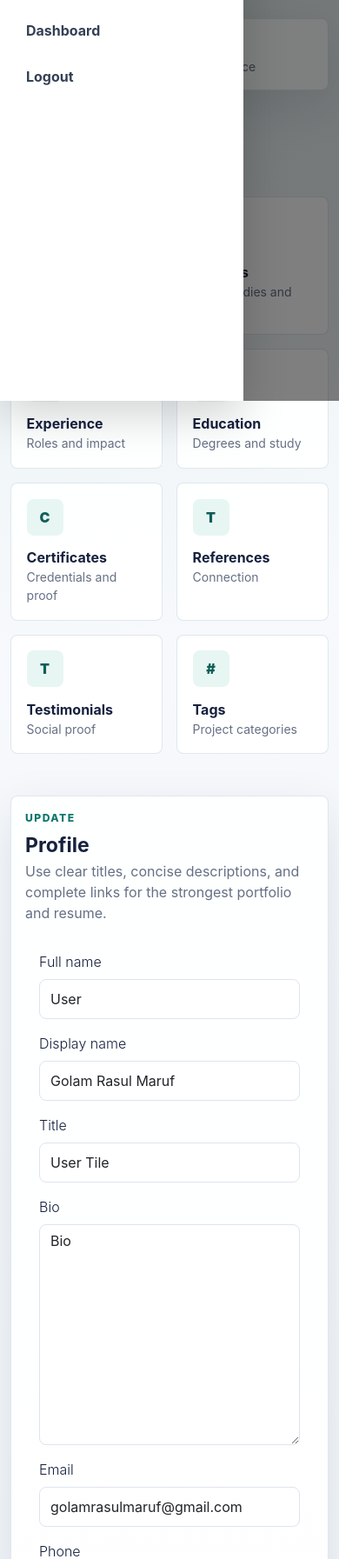
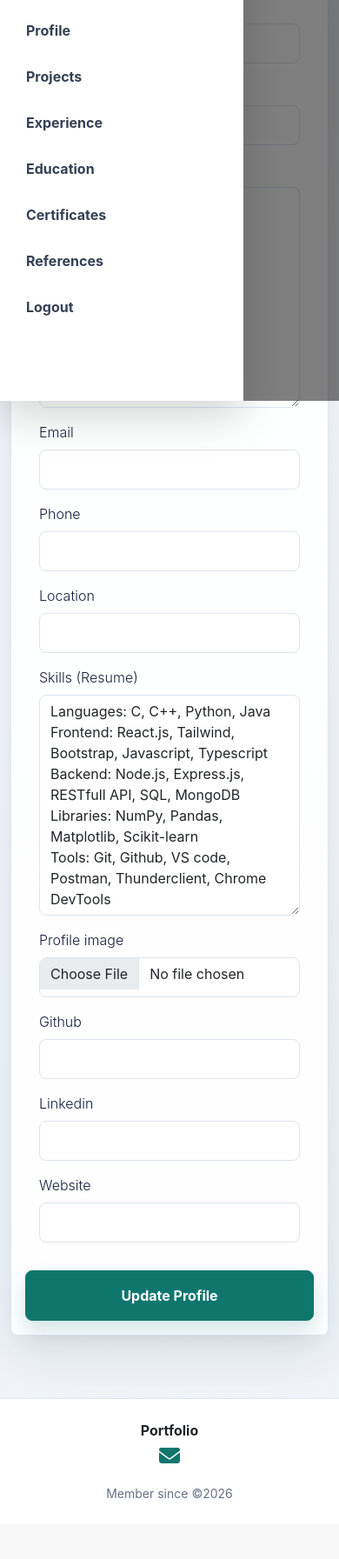
Before and after one commit to GRMaruf/Portfolio, a Django app: page /portfolio/dashboard/edit_profile in a window 390 px wide, after a click on "Menu". Shown: the part 383-2176 px from the top of the page at 87% size. After the commit the page ends 2106 px from the top, so only its background shows below. Run offline with Django 5.2, Linux system fonts and the light colour scheme; a user stored in the database is signed in; data comes from the database, SQL or seed files in the repository; data that the repository does not hold is empty.

Commit message:
Update: Dashboard and UI

```diff
--- a/authentication/views.py
+++ b/authentication/views.py
@@ -14,6 +14,11 @@ def user_register(request):
         form = RegisterForm(request.POST)
         if form.is_valid():
             form.save()
+
+            Profile.objects.create(
+                user = form.instance
+            )
+
             return redirect('login')
         else:
             context['form'] = form
--- a/portfolio/forms.py
+++ b/portfolio/forms.py
@@ -29,16 +29,23 @@ Tools: Git, Github, VS code, Postman, Thunderclient, Chrome DevTools
             })
         }
 
-class TagForm(FormControlMixin, forms.ModelForm):
-    class Meta:
-        model = Tag
-        fields = '__all__'
-
 class ProjectForm(FormControlMixin, forms.ModelForm):
     class Meta:
         model = Project
         fields = '__all__'
         exclude = ['profile',]
+
+        widgets = {
+            'tags': forms.Textarea({
+                'placeholder': "Use comma ',' to seperate skills, \ne.g. Django, Python, PostgreSQL, Bootstrap etc."
+            }),
+            'start_date': forms.DateInput(attrs={
+                'type':'date'
+            }),
+            'end_date': forms.DateInput(attrs={
+                'type':'date'
+            }),
+        }
 
     def __init__(self, *args, **kwargs):
         super().__init__(*args, **kwargs)
@@ -63,12 +70,6 @@ class CertificateForm(FormControlMixin, forms.ModelForm):
         fields = '__all__'
         exclude = ['profile',]
 
-class TestimonialForm(FormControlMixin, forms.ModelForm):
-    class Meta:
-        model = Testimonial
-        fields = '__all__'
-        exclude = ['profile',]
-
 class ReferenceForm(FormControlMixin, forms.ModelForm):
     class Meta:
         model = Reference
--- a/portfolio/templates/dashboard.html
+++ b/portfolio/templates/dashboard.html
@@ -26,11 +26,11 @@
     }
 
     .dash-action {
-      background: rgba(255, 255, 255, 0.92);
+      background: linear-gradient(180deg, var(--brand) 0%, #eef3f8 100%);
       border: 1px solid rgba(221, 229, 238, 0.92);
       border-radius: 8px;
       color: var(--ink);
-      display: block;
+      display: inline;
       height: 100%;
       padding: 1.1rem;
       text-decoration: none;
@@ -129,110 +129,16 @@
       background: #fef2f2;
       color: #b42318;
     }
+
+    .sidebar {
+      width: 300px;
+    }
   </style>
 {% endblock %}
 
 {% block content %}
   <section class="dashboard-wrap">
     <div class="container">
-      <div class="dash-hero mb-4 reveal">
-        <div class="row align-items-end g-4">
-          <div class="col-lg-8">
-            <div class="eyebrow mb-2 text-white-50">Portfolio control room</div>
-            <h1 class="section-title mb-3">{{ heading|default:'Manage portfolio' }}</h1>
-            <p class="section-copy mb-0">Update the public site, resume, projects, skills, credentials, and testimonials from one focused workspace.</p>
-          </div>
-          <div class="col-lg-4">
-            <div class="d-flex flex-wrap gap-2 justify-content-lg-end">
-              <a href="{% url 'profile' request.user.username %}" class="btn btn-light">View Site</a>
-              <a href="{% url 'resume' request.user.username %}" class="btn btn-outline-light">Resume</a>
-              <a href="{% url 'projects' request.user.username %}" class="btn btn-outline-light">Projects</a>
-            </div>
-          </div>
-        </div>
-      </div>
-
-      <div class="row g-3 mb-4">
-        <div class="col-6 col-lg-3">
-          <div class="surface p-3 h-100">
-            <div class="h3 fw-bold mb-0">{{ profile.projects.count|default:'0' }}</div>
-            <div class="muted small">Projects</div>
-          </div>
-        </div>
-        <div class="col-6 col-lg-3">
-          <div class="surface p-3 h-100">
-            <div class="h3 fw-bold mb-0">{{ profile.experiences.count|default:'0' }}</div>
-            <div class="muted small">Experience</div>
-          </div>
-        </div>
-        <div class="col-6 col-lg-3">
-          <div class="surface p-3 h-100">
-            <div class="h3 fw-bold mb-0">{{ profile.certificates.count|default:'0' }}</div>
-            <div class="muted small">Certificates</div>
-          </div>
-        </div>
-      </div>
-
-      <div class="row g-3 mb-5">
-        <div class="col-6 col-md-4 col-xl-3">
-          <a class="dash-action" href="{% url 'edit_profile' %}">
-            <span class="dash-icon">P</span>
-            <div class="fw-bold">Profile</div>
-            <div class="muted small">Name, title, bio, links</div>
-          </a>
-        </div>
-        <div class="col-6 col-md-4 col-xl-3">
-          <a class="dash-action" href="{% url 'project' %}">
-            <span class="dash-icon">W</span>
-            <div class="fw-bold">Projects</div>
-            <div class="muted small">Case studies and links</div>
-          </a>
-        </div>
-
-        <div class="col-6 col-md-4 col-xl-3">
-          <a class="dash-action" href="{% url 'experience' %}">
-            <span class="dash-icon">E</span>
-            <div class="fw-bold">Experience</div>
-            <div class="muted small">Roles and impact</div>
-          </a>
-        </div>
-        <div class="col-6 col-md-4 col-xl-3">
-          <a class="dash-action" href="{% url 'education' %}">
-            <span class="dash-icon">D</span>
-            <div class="fw-bold">Education</div>
-            <div class="muted small">Degrees and study</div>
-          </a>
-        </div>
-        <div class="col-6 col-md-4 col-xl-3">
-          <a class="dash-action" href="{% url 'certificate' %}">
-            <span class="dash-icon">C</span>
-            <div class="fw-bold">Certificates</div>
-            <div class="muted small">Credentials and proof</div>
-          </a>
-        </div>
-        <div class="col-6 col-md-4 col-xl-3">
-          <a class="dash-action" href="{% url 'reference' %}">
-            <span class="dash-icon">T</span>
-            <div class="fw-bold">References</div>
-            <div class="muted small">Connection</div>
-          </a>
-        </div>
-        <div class="col-6 col-md-4 col-xl-3">
-          <a class="dash-action" href="{% url 'testimonial' %}">
-            <span class="dash-icon">T</span>
-            <div class="fw-bold">Testimonials</div>
-            <div class="muted small">Social proof</div>
-          </a>
-        </div>
-        <div class="col-6 col-md-4 col-xl-3">
-          <a class="dash-action" href="{% url 'add_tags' %}">
-            <span class="dash-icon">#</span>
-            <div class="fw-bold">Tags</div>
-            <div class="muted small">Project categories</div>
-          </a>
-        </div>
-      </div>
-
       {% if projects %}
         <section class="surface p-3 p-md-4 mb-4">
           <div class="d-flex justify-content-between align-items-center gap-3 mb-3">
@@ -258,7 +164,7 @@
                 {% for x in projects %}
                   <tr>
                     <td>{{ forloop.counter }}</td>
-                    <td class="fw-bold">{{ x.title }}</td>
+                    <td class="fw-bold">{{ x.title|truncatechars:50 }}</td>
                     <td><span class="status-dot"></span>{% if x.live_link %}Published{% else %}Draft{% endif %}</td>
                     <td>{% if x.live_link %}<a href="{{ x.live_link }}" target="_blank" rel="noreferrer">Visit</a>{% else %}<span class="muted">No link</span>{% endif %}</td>
                     <td>{% if x.attach %}CV{% else %}Not attached{% endif %}</td>
@@ -469,6 +375,40 @@
         </section>
       {% endif %}
 
+      <div class="d-flex align-items-start">
+        <div class="sidebar d-none d-lg-flex flex-column mb-5 me-md-5">
+          <a class="dash-action" href="{% url 'edit_profile' %}">
+            <span class="dash-icon">P</span>
+            <div class="fw-bold">Profile</div>
+            <div class="muted small">Name, title, bio, links</div>
+          </a>
+          <a class="dash-action" href="{% url 'project' %}">
+            <span class="dash-icon">W</span>
+            <div class="fw-bold">Projects</div>
+            <div class="muted small">Case studies and links</div>
+          </a>
+          <a class="dash-action" href="{% url 'experience' %}">
+            <span class="dash-icon">E</span>
+            <div class="fw-bold">Experience</div>
+            <div class="muted small">Roles and impact</div>
+          </a>
+          <a class="dash-action" href="{% url 'education' %}">
+            <span class="dash-icon">D</span>
+            <div class="fw-bold">Education</div>
+            <div class="muted small">Degrees and study</div>
+          </a>
+          <a class="dash-action" href="{% url 'certificate' %}">
+            <span class="dash-icon">C</span>
+            <div class="fw-bold">Certificates</div>
+            <div class="muted small">Credentials and proof</div>
+          </a>
+          <a class="dash-action" href="{% url 'reference' %}">
+            <span class="dash-icon">T</span>
+            <div class="fw-bold">References</div>
+            <div class="muted small">Connection</div>
+          </a>
+      </div>
+
       {% if form %}
         <section class="dash-form surface p-3 p-md-4 mx-auto">
           <div class="d-flex flex-column flex-md-row justify-content-between gap-3 mb-3">
@@ -488,6 +428,7 @@
           </form>
         </section>
       {% endif %}
+      </div>
     </div>
   </section>
 {% endblock %}
--- a/portfolio/templates/master/nav.html
+++ b/portfolio/templates/master/nav.html
@@ -82,9 +82,16 @@
     <hr class="my-3" />
 
     <div class="px-3">
-      <div class="text-uppercase small text-muted mb-2">Account</div>
+      <div class="text-uppercase small text-muted mb-2">Dashboard</div>
       {% if profile.user == request.user %}
-        <a href="{% url 'dashboard' %}" class="sidebar-link">Dashboard</a>
+
+        <a href="{% url 'edit_profile' %}" class="sidebar-link">Profile</a>
+        <a href="{% url 'project' %}" class="sidebar-link">Projects</a>
+        <a href="{% url 'experience' %}" class="sidebar-link">Experience</a>
+        <a href="{% url 'education' %}" class="sidebar-link">Education</a>
+        <a href="{% url 'certificate' %}" class="sidebar-link">Certificates</a>
+        <a href="{% url 'reference' %}" class="sidebar-link">References</a>
+
         <a href="{% url 'logout' %}" class="sidebar-link">Logout</a>
       {% elif request.user.is_authenticated %}
       <a href="{% url 'profile' %}" class="sidebar-link">Show Own Profile</a>
--- a/portfolio/urls.py
+++ b/portfolio/urls.py
@@ -11,7 +11,6 @@ urlpatterns = [
     path('<str:username>/resume', resume, name='resume'),
 
     path('dashboard/edit_profile', edit_profile, name='edit_profile'),
-    path('dashboard/add_tags', add_tags, name='add_tags'),
     path('dashboard/project', project, name='project'),
     path('dashboard/project/<int:id>', project, name='project'),
     path('dashboard/project_delete/<int:id>', project_delete, name='project_delete'),
@@ -24,9 +23,6 @@ urlpatterns = [
     path('dashboard/certificate', certificate, name='certificate'),
     path('dashboard/certificate/<int:id>', certificate, name='certificate'),
     path('dashboard/certificate_delete/<int:id>', certificate_delete, name='certificate_delete'),
-    path('dashboard/testimonial', testimonial, name='testimonial'),
-    path('dashboard/testimonial/<int:id>', testimonial, name='testimonial'),
-    path('dashboard/testimonial_delete/<int:id>', testimonial_delete, name='testimonial_delete'),
     path('dashboard/reference', reference, name='reference'),
     path('dashboard/reference/<int:id>', reference, name='reference'),
     path('dashboard/reference_delete/<int:id>', reference_delete, name='reference_delete'),
--- a/portfolio/views.py
+++ b/portfolio/views.py
@@ -27,7 +27,14 @@ def profile(request, username=None):
 
     context['profile'] = profile
     context['username'] = username
-    print(username)
+
+    if profile and profile.resume_skills:
+        skills = []
+        lines = profile.resume_skills.splitlines()
+        for x in lines:
+            skills.extend(x.split(":", 1)[1].split(','))
+        context['skill_count'] = len(skills)
+
     return render(request, 'profile.html', context)
 
 @login_required
@@ -121,37 +128,6 @@ def resume(request, username=None):
     }
     return render(request, 'resume.html', context)
 
-
-def add_tags(request, id = None): # perfected
-    try:
-        profile = request.user.profile
-    except:
-        return redirect('edit_profile')
-    context = {
-        'heading': 'Tags',
-        'action': 'Add',
-        'profile': profile,
-    }
-
-    if id:
-        object = Project.objects.get(id=id)
-    else:
-        object = None
-        context['action'] = 'Create'
-
-    if request.method == 'POST':
-        form = TagForm(request.POST, instance = object)
-        if form.is_valid():
-            form.save()
-        else:
-            context['form'] = form
-            return render(request, 'dashboard.html', context)
-
-    form = TagForm(instance = object)
-    context['form'] = form
-    context['tags'] = Tag.objects.all()
-    return render(request, 'dashboard.html', context)
-
 @login_required
 def project(request, id=None): # perfected
     try:
@@ -179,9 +155,6 @@ def project(request, id=None): # perfected
             form = form.save(commit=False)
             form.profile = profile
             form.save()
-            tags = request.POST.getlist('tags')
-            form.tags.clear()
-            form.tags.set(tags)
             print('Project successfully saved!')
         else:
             print('failed to save project!')
@@ -331,49 +304,6 @@ def certificate_delete(request, id):
         return redirect('certificate')
 
 @login_required
-def testimonial(request, id=None):
-    try:
-        profile = request.user.profile
-    except:
-        return redirect('edit_profile')
-
-    context = {
-        'testimonials': profile.testimonials.all(),
-        'heading': 'Testimonial',
-        'action': 'Update',
-        'profile': profile,
-    }
-
-    if id:
-        object = Testimonial.objects.get(id=id)
-    else:
-        object = None
-        context['action'] = 'Create'
-
-    if request.method == 'POST':
-        form = TestimonialForm(request.POST, request.FILES, instance = object)
-        if form.is_valid():
-            form = form.save(commit=False)
-            form.profile = profile
-            form.save()
-        else:
-            context['form'] = form
-            return render(request, 'dashboard.html', context)
-
-    form = TestimonialForm(instance = object)
-    context['form'] = form
-    return render(request, 'dashboard.html', context)
-
-@login_required
-def testimonial_delete(request, id):
-    profile = request.user.profile
-    testimonial = Testimonial.objects.get(id=id)
-    if testimonial.profile == profile:
-        print('User verified.. True')
-        testimonial.delete()
-        return redirect('testimonial')
-
-@login_required
 def reference(request, id=None):
     try:
         profile = request.user.profile
```
Also changed, not shown: portfolio/admin.py (+0 -12 lines), portfolio/models.py (+2 -29 lines), portfolio/templates/profile.html (+6 -7 lines), portfolio/templates/projects.html (+7 -4 lines), portfolio/templatetags/custom_filters.py (+6 -3 lines), db.sqlite3, media/profile_images/1778836726396.jpg (added).
